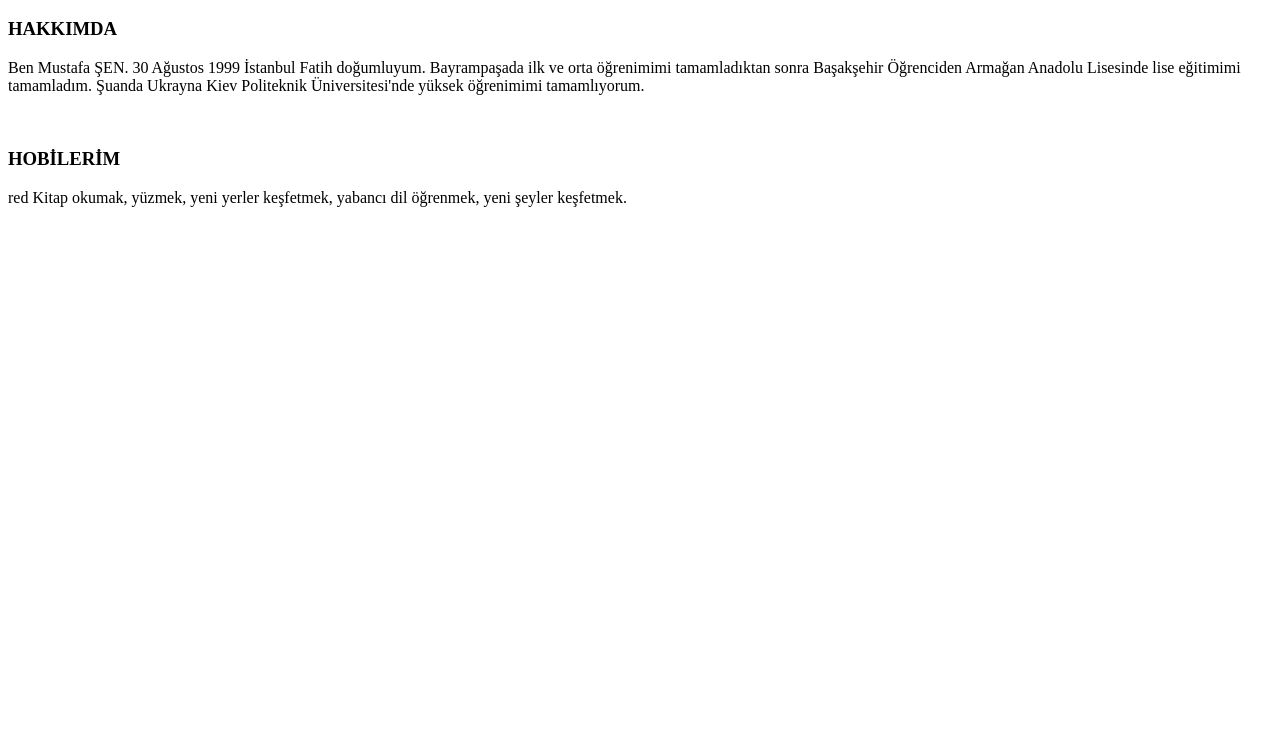
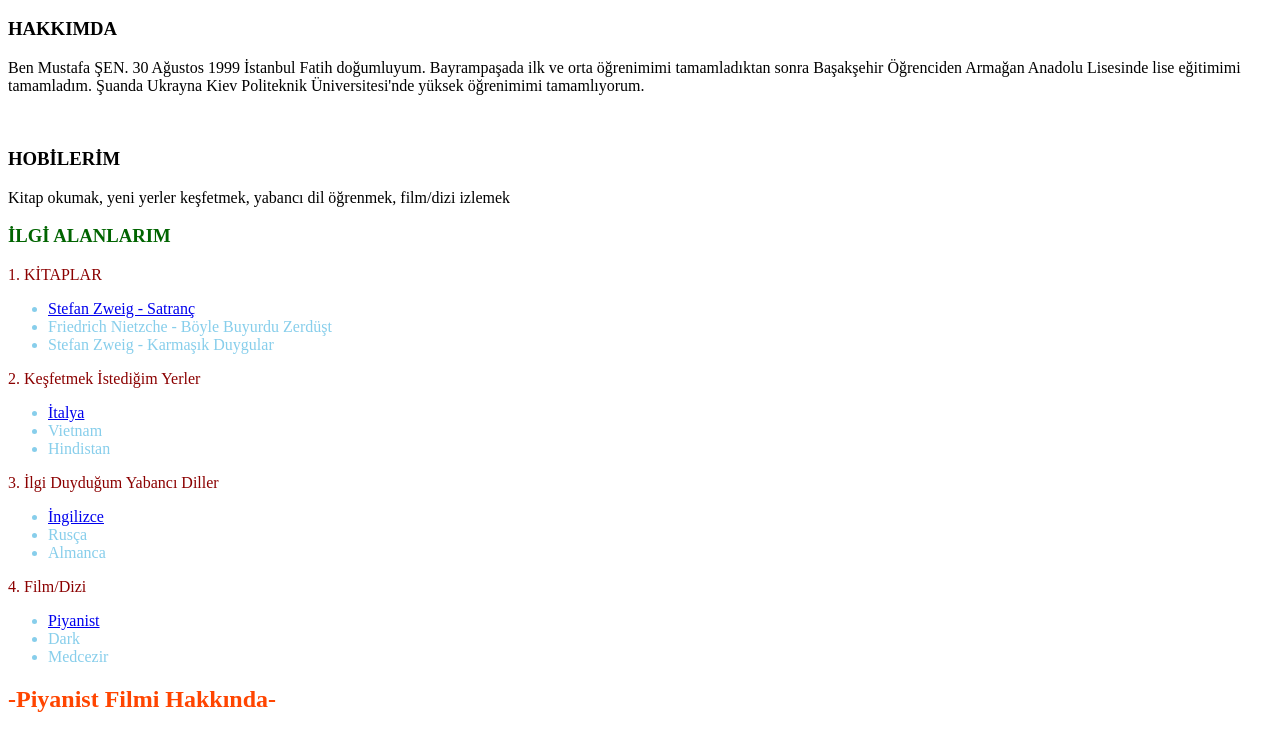
Before and after one commit to Senmustafa1/CODES, a plain HTML site: page ilk safam.html in a window 1280 px wide. Shown: the part 48-778 px from the top of the page. Drawn offline with Linux system fonts and the light colour scheme; grey boxes are pictures that could not be loaded.

Commit message:
Add files via upload

```diff
--- a/ilk safam.html
+++ b/ilk safam.html
@@ -18,11 +18,43 @@
                 HOBİLERİM
             </h3>
             <p>
-  <font-color>red</font-color>  Kitap okumak, yüzmek, yeni yerler keşfetmek, yabancı dil öğrenmek, yeni şeyler keşfetmek.
+            Kitap okumak, yeni yerler keşfetmek, yabancı dil öğrenmek, film/dizi izlemek
             </p>
 
+            <h3 style="color: darkgreen;">İLGİ ALANLARIM</h3>
+            <p style="color: darkred;">1. KİTAPLAR </p>
+                <ul>
+            <li style="color:skyblue ;"><a href="https://www.goodreads.com/book/show/59151.Chess_Story?from_search=true&from_srp=true&qid=rykXFMg5J2&rank=1">Stefan Zweig - Satranç </a> </li>
+            <li style="color: skyblue;">Friedrich Nietzche - Böyle Buyurdu Zerdüşt </li>
+            <li style="color: skyblue;">Stefan Zweig - Karmaşık Duygular </li>
 
+                </ul>
 
+                    <p style="color: darkred;">2. Keşfetmek İstediğim Yerler</p>
+                    <ul>
+                <li style="color: skyblue;"><a href="https://www.worldtravelguide.net/guides/europe/italy/">İtalya</a></li>
+                <li style="color: skyblue;">Vietnam</li>
+                <li style="color: skyblue;">Hindistan</li>
+            </ul>
+
+            <p style="color: darkred;">3. İlgi Duyduğum Yabancı Diller</p>
+            <ul>
+                <li style="color: skyblue;"><a href="https://tr.wikipedia.org/wiki/İngilizce">İngilizce</a></li>
+                <li style="color: skyblue;">Rusça</li>
+                <li style="color: skyblue;">Almanca</li>
+            </ul>
+
+            <p style="color: darkred;">4. Film/Dizi </p>
+            <ul>
+                <li style="color: skyblue;"><a href=https://www.imdb.com/title/tt0253474/?ref_=fn_al_tt_1">Piyanist</a></li>
+                <li style="color: skyblue;">Dark</li>
+                <li style="color: skyblue;">Medcezir</li>
+            </ul>
+
+                <h2 style="color: orangered;">-Piyanist Filmi Hakkında-</h2>
+                <img src="https://i.ytimg.com/vi/b_z1mJ1v0PA/maxresdefault.jpg" width="300" height="200" alt="Bu görselde piyanist filminde piyanistin Nazi subaya yakalandıktan sonra piyano çaldığı görülüyor">
+                <p style="color: peru;"> <em> Piyanist, İkinci Dünya Savaşı sırasında yaşanan gerçek bir dramı konu alır. Polonya’lı ünlü piyanist Wladyslaw Szpilman’ın anılarını anlattığı <br> aynı isimli kitaptan sinemaya uyarlanan film, Nazi işgali altındaki Polonya’da yaşamanın imkansızlaştırıldığı bir dönemde, bir şekilde esir kampına <br> gitmekten kurtulan ünlü piyanistin Varşova’nın kenar mahallelerindeki hayatta kalma mücadelesine odaklanır. Varoşlarda tam anlamıyla sefil bir hayat süren müzisyen, <br> diğer halkla birlikte, kıtlığa ve aşağılanmalara maruz kalsa da kahramanca mücadele edecektir. Günü gelip oradan kaçma şansı bulduğundaysa başkentin harabelerine sığınacak, beklemediği bir anda gelen bir yardımla umudunu yeniden kazanacaktır.
+                   <br> Film, En İyi Erkek Oyuncu dalında Oscar alan Adrien Brody'nin de filmografisinin en güçlü işlerinden biri.</em></p>
 
 
 
```
Lines whose indentation alone changed are shown as unchanged.
